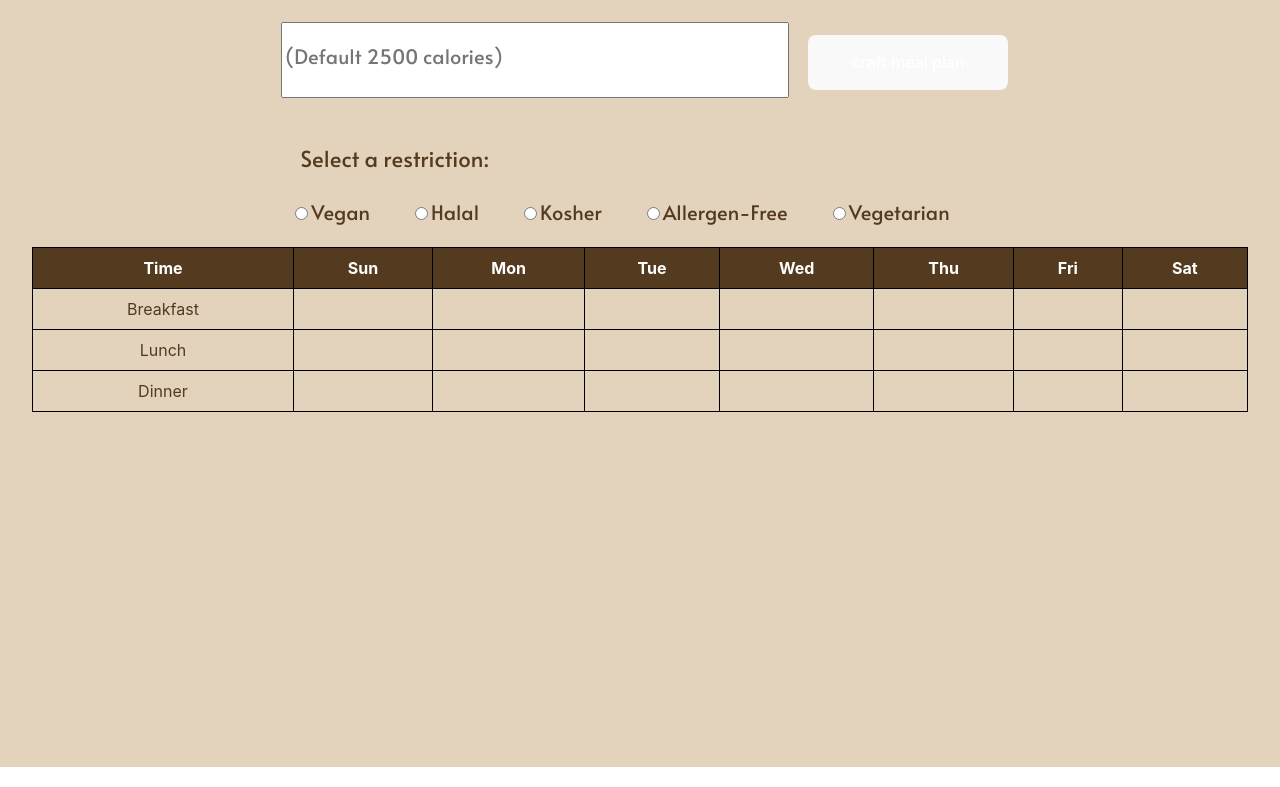
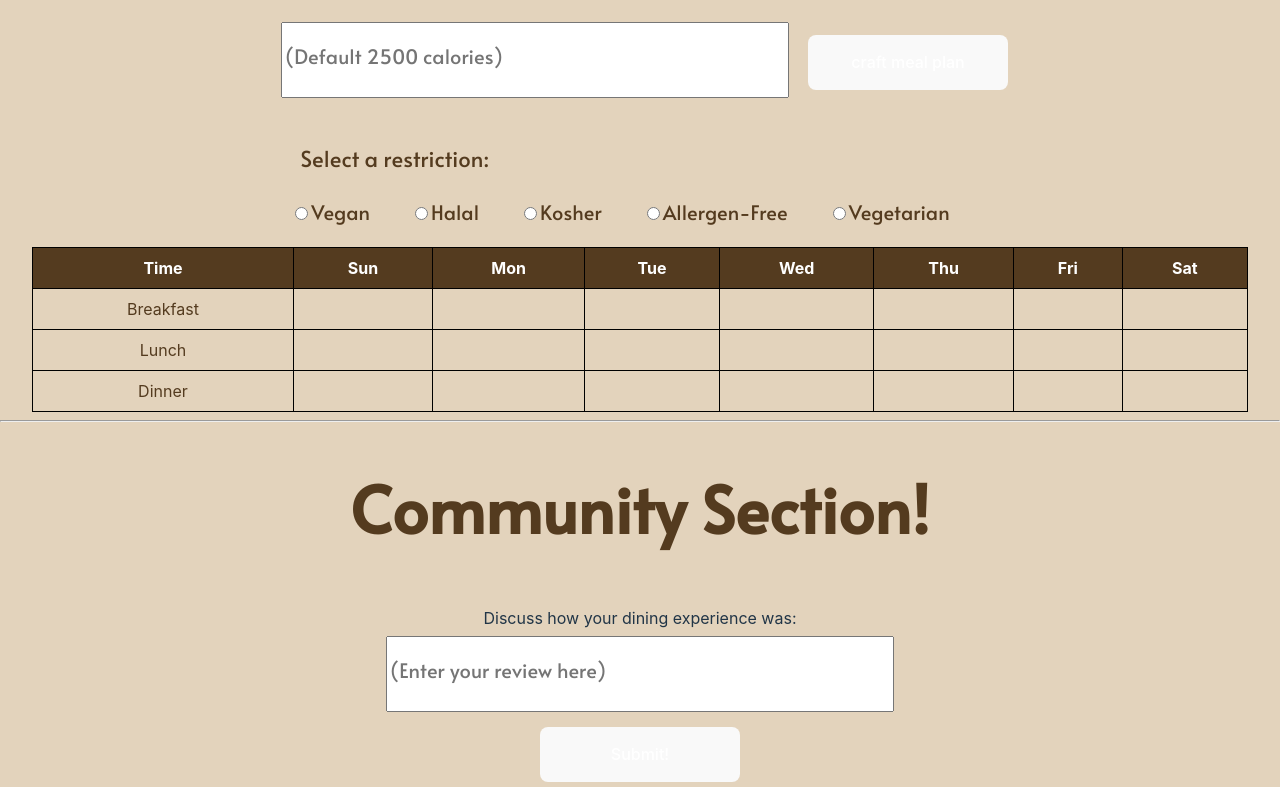
Before and after one commit to cs0320-f23/term-project-ssoufan-cpbryant-dsedarou-aye15, a React (Vite) app in the folder frontend/repl/: page / in a window 1280 px wide. Shown: the part 209-996 px from the top of the page. Built offline with nearby package versions, Linux system fonts and the light colour scheme.

Commit message:
feat: finished community section

```diff
--- /dev/null
+++ b/frontend/repl/src/components/CommnityHistory.tsx
@@ -0,0 +1,37 @@
+import React from "react";
+import "../styles/main.css";
+import { Dispatch, ReactElement, SetStateAction, useState } from "react";
+
+/**
+ * Here, we set up and display the command history though React components
+ * stored in an array called history. These components are created in
+ * CommunityInput.
+ */
+
+interface CommunityHistoryProps {
+  history: string[];
+}
+
+/**
+ * This function displays each React component kept in the history array
+ * in the REPL history box.
+ * @param props
+ * @returns
+ */
+
+export function CommunityHistory(props: CommunityHistoryProps) {
+  return (
+    <div
+      id="CommunityHistoryId"
+      className="community-history"
+      aria-live="polite"
+      aria-atomic="true"
+      aria-a
+      aria-label="Past commands"
+    >
+      {props.history.map((command, index) => (
+        <p>{command}</p>
+      ))}
+    </div>
+  );
+}
--- /dev/null
+++ b/frontend/repl/src/components/CommunityInput.tsx
@@ -0,0 +1,45 @@
+import "../styles/main.css";
+import { Dispatch, ReactElement, SetStateAction, useState } from "react";
+import React from "react";
+import { ControlledCommunityInput } from "./ControlledCommunityInput";
+/**
+ *imports the props made in our higher level Display class so they can be access in input.
+ */
+interface CommunityInputProps {
+  history: string[];
+  setHistory: Dispatch<SetStateAction<string[]>>;
+}
+
+/**
+ * This function is a higher level function which handles all of CommunityInput's functionality
+ * @param props - props which need to be accessed to produce proper functionality
+ * @returns - command string which can take in an input and pass it over to the history
+ */
+export function CommunityInput(props: CommunityInputProps) {
+  // Manages the contents of the input box
+  const [commandString, setCommandString] = useState<string>("");
+
+  // HandleSubmit- excutes proper functionality when the submit button is clicked
+  function handleSubmit(): void {
+    props.setHistory(props.history.concat(commandString));
+    setCommandString("");
+  }
+
+  return (
+    <div className="community-input">
+      <fieldset>
+        <legend>Discuss how your dining experience was:</legend>
+        <ControlledCommunityInput
+          value={commandString}
+          setValue={setCommandString}
+          ariaLabel={"Command input"}
+        />
+      </fieldset>
+      <div className="button-container">
+        <button className="centered-button" onClick={handleSubmit}>
+          Submit!
+        </button>
+      </div>
+    </div>
+  );
+}
--- /dev/null
+++ b/frontend/repl/src/components/ControlledCommunityInput.tsx
@@ -0,0 +1,41 @@
+import React from "react";
+import "../styles/main.css";
+import { Dispatch, SetStateAction } from "react";
+
+/**
+ * Interface defining properties for the ControlledCommunityInput component.
+ * value: The current value of the input.
+ * setValue:  A function to update the input value.
+ * ariaLabel: A label for accessibility.
+ */
+interface ControlledCommunityInputProps {
+  value: string;
+  setValue: Dispatch<SetStateAction<string>>;
+  ariaLabel: string;
+}
+
+/**
+ * A controlled community input component.
+ *
+ * This component renders an HTML input element that is controlled by its properties. It allows you to set its value, handle changes, and provide an aria label for accessibility.
+ *
+ * @param {ControlledCommunityInputProps} props - The properties for the ControlledInput component.
+ * @returns - A React JSX element representing the controlled input.
+ */
+export function ControlledCommunityInput({
+  value,
+  setValue,
+  ariaLabel,
+}: ControlledCommunityInputProps) {
+  return (
+    <input
+      type="text"
+      className="command-box"
+      value={value}
+      placeholder="(Enter your review here)"
+      id="inputBox"
+      onChange={(ev) => setValue(ev.target.value)}
+      aria-label={ariaLabel}
+    ></input>
+  );
+}
--- a/frontend/repl/src/components/Display.tsx
+++ b/frontend/repl/src/components/Display.tsx
@@ -1,10 +1,12 @@
-import { useState } from "react";
+import { ReactElement, useState } from "react";
 import "../styles/main.css";
 import { History } from "./History";
 import { Input } from "./Input";
-import Calendar from "./Calendar"; // Import the Calendar component
+import Calendar from "./Calendar";
 import React from "react";
 import { Selector } from "./Selector";
+import { CommunityHistory } from "./CommnityHistory";
+import { CommunityInput } from "./CommunityInput";
 
 /**
  * The main component.
@@ -18,6 +20,7 @@ import { Selector } from "./Selector";
 export default function Display() {
   const [history, setHistory] = useState<string[]>([]);
   const [mealPlan, setMealPlan] = useState<string[]>([]);
+  const [communityHistory, setCommunityHistory] = useState<string[]>([]);
 
   // Function to add a meal to the meal plan
   const addMeal = (meal: string) => {
@@ -44,6 +47,17 @@ export default function Display() {
         }}
       />
       <Calendar mealPlan={mealPlan} removeMeal={removeMeal} />
+      <div className="repl">
+        <hr></hr>
+        <p className="App-header">
+          <h1>Community Section!</h1>
+        </p>
+        <CommunityHistory history={communityHistory} />
+        <CommunityInput
+          history={communityHistory}
+          setHistory={setCommunityHistory}
+        />
+      </div>
     </div>
   );
 }
--- a/frontend/repl/src/styles/main.css
+++ b/frontend/repl/src/styles/main.css
@@ -9,7 +9,7 @@
   min-height: 100vh;
 }
 
-.limit{
+.limit {
   margin-right: 400px;
 }
 
@@ -48,16 +48,16 @@ button {
   height: 55px;
   background-color: #543b1f;
   color: white;
-  font-family: 'font';
+  font-family: "font";
   font-size: 20px;
 }
 
 @font-face {
-  font-family: 'font';
-  src: url('alata-regular.ttf') format('truetype');
+  font-family: "font";
+  src: url("alata-regular.ttf") format("truetype");
 }
 
-body{
+body {
   padding: 0px;
   margin: 0px;
 }
@@ -67,7 +67,6 @@ body{
   margin-top: 50px;
 }
 
-
 .radio-label {
   position: relative;
   display: inline-block;
@@ -76,7 +75,7 @@ body{
 }
 
 .radio-label:before {
-  content: '';
+  content: "";
   display: inline-block;
   width: 20px; /* Adjust the width of the circle */
   height: 20px; /* Adjust the height of the circle */
@@ -131,14 +130,56 @@ input[type="radio"]:checked + .radio-label:before {
   background-color: #543b1f; /* Color when selected */
 }
 
-label{
-  font-family: 'font';
+label {
+  font-family: "font";
   color: #543b1f;
   margin-right: 40px;
   font-size: 20px;
 }
 
-.restriction{
+.restriction {
   margin-top: 40px;
   margin-right: 490px;
 }
+
+/* .container {
+  display: flex;
+  flex-direction: column;
+  align-items: center;
+  justify-content: center;
+  height: 100vh;
+}
+
+.repl-history {
+  flex: 1 auto;
+  max-height: 100vh;
+  overflow-y: auto;
+  width: 100%;
+}
+
+.repl-input {
+  flex: 0 auto;
+  height: 10vh;
+  width: 100%;
+}
+
+.repl-command-box {
+  flex: 0 auto;
+  width: 90%;
+  max-width: 100%;
+} */
+
+.button-container {
+  display: flex;
+  justify-content: center;
+  align-items: center;
+  background-color: #e3d3bc
+}
+
+.centered-button {
+  justify-self: center;
+  /* margin-left: 500px; */
+  /* margin-top: 0px; */
+  /* margin-bottom: 100px; */
+  cursor: pointer;
+}
```
Also changed, not shown: 1 other file (tests, documents, lock files or other folders).
